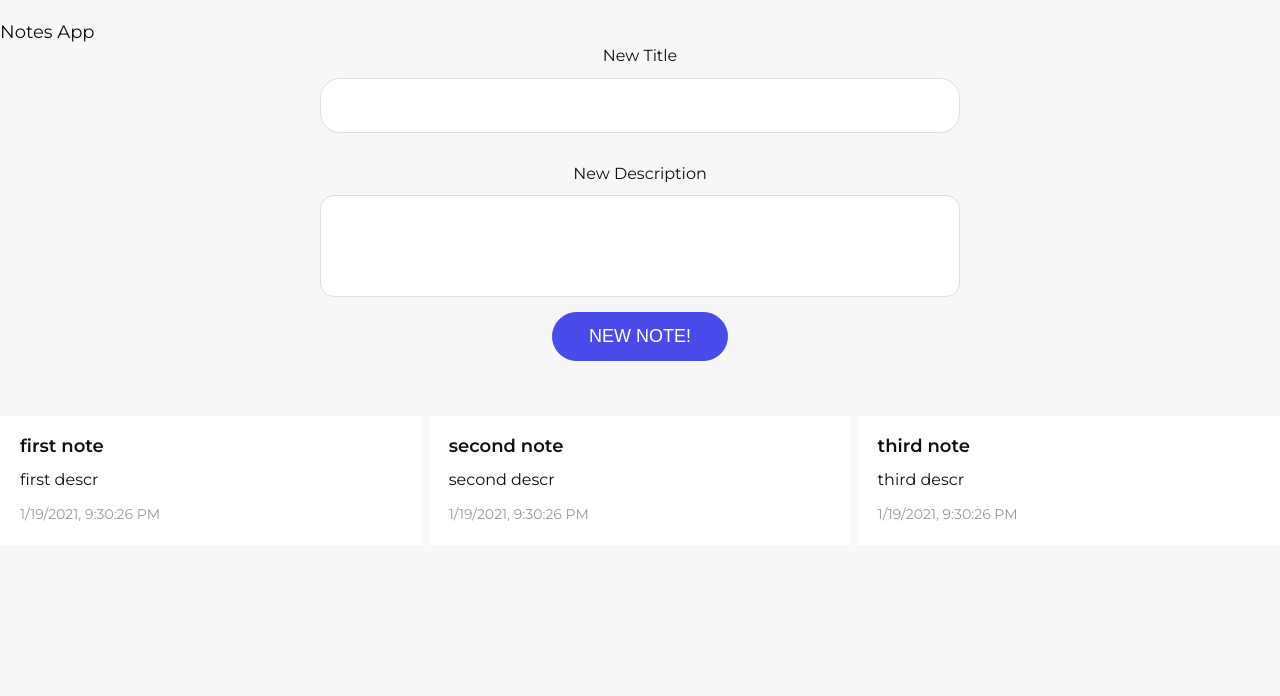
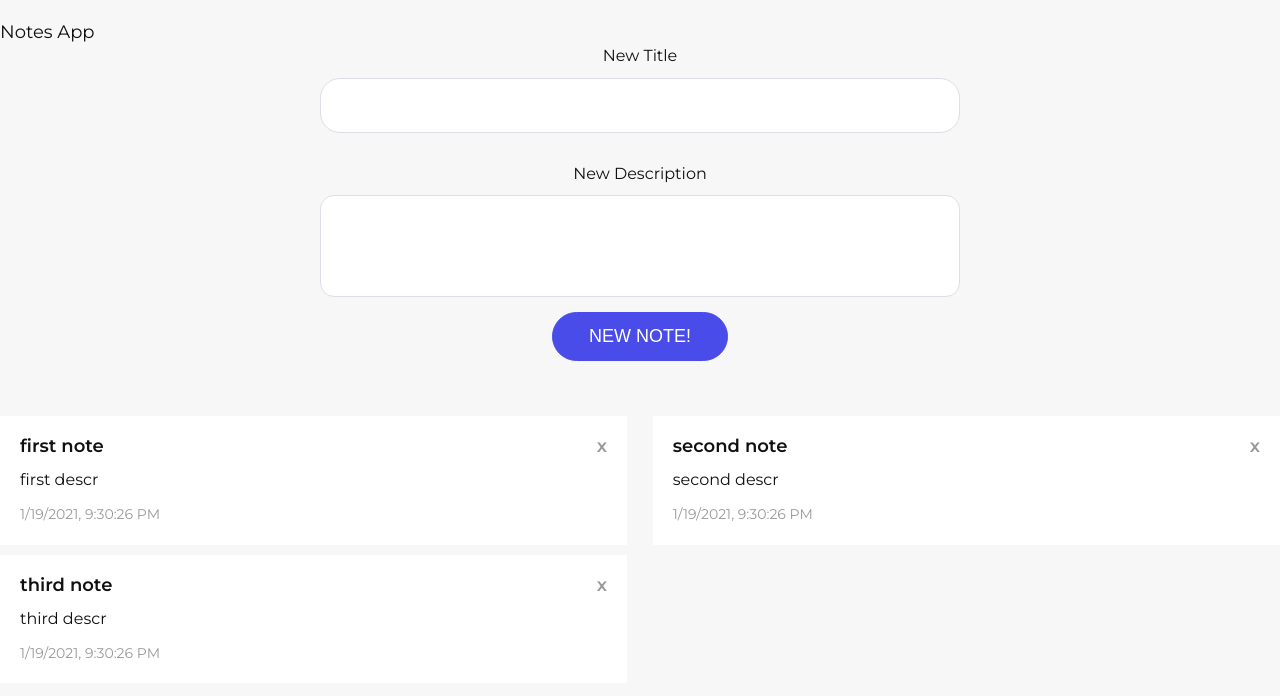
Before and after one commit to MaxLisyanskiy/vueCliTest, a Vue app: page / in a window 1280 px wide. Shown: the top 696 px of the page. Built offline with nearby package versions, Linux system fonts and the light colour scheme.

Commit message:
removeNote

```diff
--- a/src/App.vue
+++ b/src/App.vue
@@ -16,7 +16,7 @@
           />
 
           <!--notes-->
-          <notes :notes="notes" />
+          <notes :notes="notes" @remove="removeOldNote"/>
 
         </div>
       </section>
@@ -78,6 +78,9 @@ export default {
         this.message = null;
         this.note.title = '';
         this.note.descr = '';
+      },
+      removeOldNote(index) {
+        this.notes.splice(index, 1)
       }
     }
 }
--- a/src/components/Notes.vue
+++ b/src/components/Notes.vue
@@ -3,6 +3,7 @@
         <div class="note" v-for="(note, index) in notes" :key="index">
             <div class="note-header">
                 <p>{{note.title}}</p>
+                <p style="cursor: pointer; color: #999999;" @click="removeNote(index)">x</p>
             </div>
             <div class="note-body">
                 <p>{{note.descr}}</p>
@@ -21,12 +22,15 @@
     padding: 40px 0;
 }
 .note {
-    width: 33%;
+    width: 49%;
     padding: 18px 20px;
     margin-bottom: 10px;
     background-color: #fff;
 }
 .note-header {
+    display: flex;
+    align-items: center;
+    justify-content: space-between;
     p {
         font-weight: 600;
     }
@@ -50,6 +54,12 @@ export default {
             type: Array,
             requierd: true
         }
+    },
+    methods: {
+        removeNote (index) {
+            console.log(`Notes id ${index} removed`),
+            this.$emit('remove', index)
+        }
     }
 }
 </script>
```
